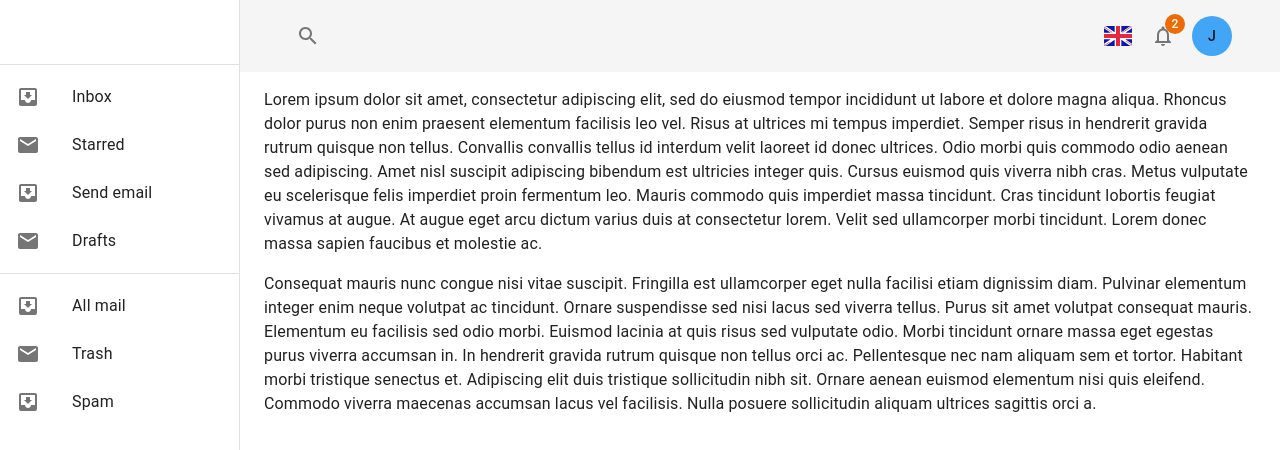
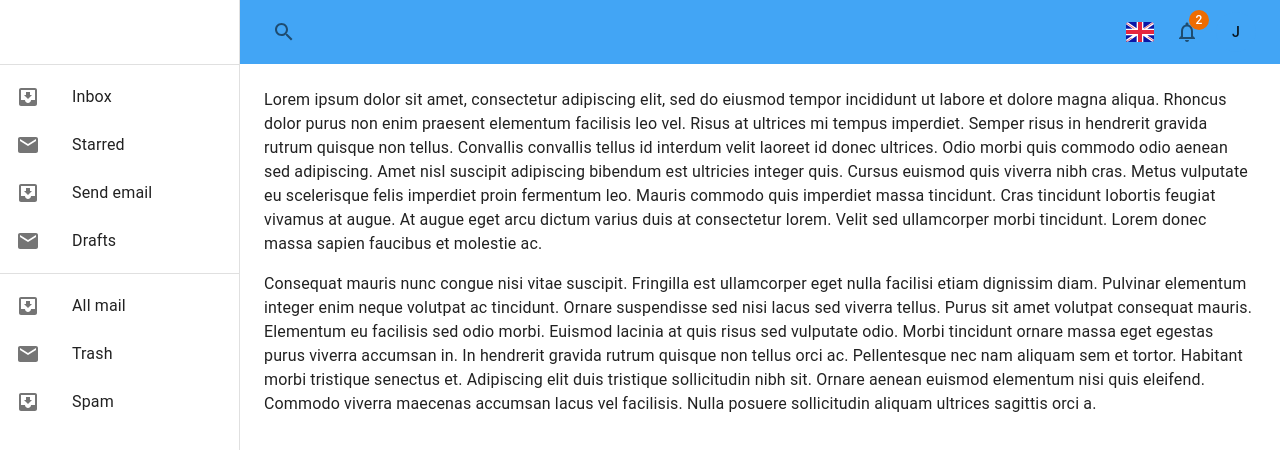
Before and after one commit to HTLA380/React-Dashboard, a React app: page /user in a window 1280 px wide. Shown: the top 450 px of the page. Built offline with nearby package versions, Linux system fonts and the light colour scheme; the HTML template or start-up script is replaced by a standard one.

Commit message:
replacing floating Icon with IconButton and adding theme

```diff
--- a/src/components/navbar/LanguageSelector.js.tsx
+++ b/src/components/navbar/LanguageSelector.js.tsx
@@ -1,11 +1,11 @@
 import React from "react";
-import { StyledIcon } from "./NavbarStyles";
 import PopoverEl from "../../utils/PopoverEl";
 
 import flagEn from "../../assets/flags/en.svg";
 import flagDe from "../../assets/flags/de.svg";
 import flagFr from "../../assets/flags/fr.svg";
 import {
+  IconButton,
   List,
   ListItemButton,
   ListItemIcon,
@@ -31,9 +31,9 @@ const LanguageSelector: React.FC = () => {
   return (
     <PopoverEl
       Btn={
-        <StyledIcon>
+        <IconButton size="medium">
           <img src={flagEn} alt="English" />
-        </StyledIcon>
+        </IconButton>
       }
       PopoverContent={
         <List dense sx={{ width: 160 }} disablePadding>
--- a/src/components/navbar/Navbar.tsx
+++ b/src/components/navbar/Navbar.tsx
@@ -1,15 +1,19 @@
 import React from "react";
 import SearchBar from "./SearchBar.js";
-import { StyledStack } from "./NavbarStyles";
 import LanguageSelector from "./LanguageSelector.js";
 import Notifications from "./Notifications.js";
-import { AppBar } from "@mui/material";
-import { grey } from "@mui/material/colors";
+import { AppBar, Stack, Toolbar, styled } from "@mui/material";
 import User from "./User.js";
 
 interface NavbarInterface {
   drawerWidth: number;
 }
+
+const StyledStack = styled(Stack)({
+  flexDirection: "row",
+  alignItems: "center",
+  gap: 5,
+});
 
 const Navbar: React.FC<NavbarInterface> = ({ drawerWidth }) => {
   return (
@@ -18,11 +22,10 @@ const Navbar: React.FC<NavbarInterface> = ({ drawerWidth }) => {
       sx={{
         width: { sm: `calc(100% - ${drawerWidth}px)` },
         ml: { sm: `${drawerWidth}px` },
-        p: "1rem 3rem",
-        backgroundColor: grey[100],
+        backgroundColor: "primary.light",
         boxShadow: "none",
       }}>
-      <StyledStack sx={{ justifyContent: "space-between" }}>
+      <Toolbar sx={{ justifyContent: "space-between" }}>
         <SearchBar />
 
         <StyledStack>
@@ -30,7 +33,7 @@ const Navbar: React.FC<NavbarInterface> = ({ drawerWidth }) => {
           <Notifications />
           <User />
         </StyledStack>
-      </StyledStack>
+      </Toolbar>
     </AppBar>
   );
 };
--- a/src/components/navbar/NavbarStyles.tsx
+++ /dev/null
@@ -1,26 +0,0 @@
-import { Fab, Stack, Typography, styled } from "@mui/material";
-import { grey } from "@mui/material/colors";
-
-const StyledStack = styled(Stack)({
-  flexDirection: "row",
-  alignItems: "center",
-  gap: 5,
-});
-
-const StyledIcon = styled(Fab)({
-  color: grey[600],
-  boxShadow: "none",
-  width: 40,
-  height: 40,
-  background: "transparent",
-  ":hover": {
-    backgroundColor: grey[300],
-  },
-});
-
-const StyledText = styled(Typography)({
-  fontSize: 14,
-  fontWeight: "500",
-});
-
-export { StyledStack, StyledIcon, StyledText };
--- a/src/components/navbar/Notifications.tsx
+++ b/src/components/navbar/Notifications.tsx
@@ -1,10 +1,9 @@
 import React from "react";
-import { StyledIcon, StyledText } from "./NavbarStyles";
 import {
-  Avatar,
   Badge,
   Box,
   Divider,
+  IconButton,
   List,
   ListItemAvatar,
   ListItemButton,
@@ -21,7 +20,7 @@ import {
   ShoppingBag,
 } from "@mui/icons-material";
 import PopoverEl from "../../utils/PopoverEl";
-import { blue, grey } from "@mui/material/colors";
+import { blue } from "@mui/material/colors";
 
 const StyledCategory = styled(Typography)({
   textTransform: "uppercase",
@@ -44,16 +43,14 @@ const RenderNotifications = () => {
         {data.notifications.map((newNoti) => (
           <ListItemButton key={newNoti.name}>
             <ListItemAvatar>
-              <Avatar sx={{ backgroundColor: grey[200] }}>
+              <IconButton sx={{ backgroundColor: "primary.light" }}>
                 {newNoti.icon}
-              </Avatar>
+              </IconButton>
             </ListItemAvatar>
             <ListItemText
               primary={
                 <React.Fragment>
-                  <StyledText sx={{ display: "inline" }}>
-                    {newNoti.name}{" "}
-                  </StyledText>
+                  <Typography variant="h6">{newNoti.name} </Typography>
                   {newNoti.desc}
                 </React.Fragment>
               }
@@ -75,11 +72,11 @@ const Notifications: React.FC = () => {
   return (
     <PopoverEl
       Btn={
-        <StyledIcon>
+        <IconButton>
           <Badge badgeContent={2} color="warning">
             <NotificationsNone />
           </Badge>
-        </StyledIcon>
+        </IconButton>
       }
       PopoverContent={
         <StyledContainer>
--- a/src/components/navbar/SearchBar.tsx
+++ b/src/components/navbar/SearchBar.tsx
@@ -1,9 +1,21 @@
 import * as React from "react";
-import { StyledIcon, StyledStack } from "./NavbarStyles";
 import { Close, Search } from "@mui/icons-material";
-import { Box, Button, Paper, TextField } from "@mui/material";
+import {
+  Box,
+  Button,
+  IconButton,
+  Paper,
+  Stack,
+  TextField,
+} from "@mui/material";
 import { styled } from "@mui/system";
 import { grey } from "@mui/material/colors";
+
+const StyledStack = styled(Stack)({
+  flexDirection: "row",
+  alignItems: "center",
+  gap: 5,
+});
 
 const StyledDrawer = styled(Paper)({
   position: "absolute",
@@ -21,9 +33,9 @@ const SearchBar = () => {
 
   return (
     <Box>
-      <StyledIcon onClick={() => setOpen(true)}>
+      <IconButton onClick={() => setOpen(true)}>
         <Search />
-      </StyledIcon>
+      </IconButton>
       <StyledDrawer elevation={3} sx={{ top: open ? 0 : -200 }}>
         <StyledStack>
           <Search sx={{ color: grey[600] }} />
@@ -39,13 +51,12 @@ const SearchBar = () => {
             Search
           </Button>
         </StyledStack>
-        <StyledIcon
+        <IconButton
           aria-label="close"
           onClick={() => setOpen(false)}
-          size="small"
           sx={{ position: "absolute", top: 15, right: 20 }}>
           <Close />
-        </StyledIcon>
+        </IconButton>
       </StyledDrawer>
     </Box>
   );
--- a/src/components/navbar/User.tsx
+++ b/src/components/navbar/User.tsx
@@ -7,10 +7,10 @@ import {
   ListItem,
   ListItemButton,
   ListItemText,
+  Typography,
   styled,
 } from "@mui/material";
 import { blue } from "@mui/material/colors";
-import { StyledText } from "./NavbarStyles";
 
 const StyledAvatar = styled(Fab)({
   backgroundColor: blue[400],
@@ -34,7 +34,7 @@ const User: React.FC = () => {
         <StyledList dense>
           <ListItem>
             <ListItemText
-              primary={<StyledText>Jaydon Frankie</StyledText>}
+              primary={<Typography variant="h6">Jaydon Frankie</Typography>}
               secondary={"demo@minimals.cc"}
             />
           </ListItem>
@@ -51,7 +51,11 @@ const User: React.FC = () => {
           <Divider />
           <ListItemButton>
             <ListItemText
-              primary={<StyledText color="#ff2600">Logout</StyledText>}
+              primary={
+                <Typography variant="h6" color="#ff2600">
+                  Logout
+                </Typography>
+              }
             />
           </ListItemButton>
         </StyledList>
```
Also changed, not shown: src/theme.ts (added, +24 -0 lines), theme/theme.ts (deleted, +0 -14 lines).
